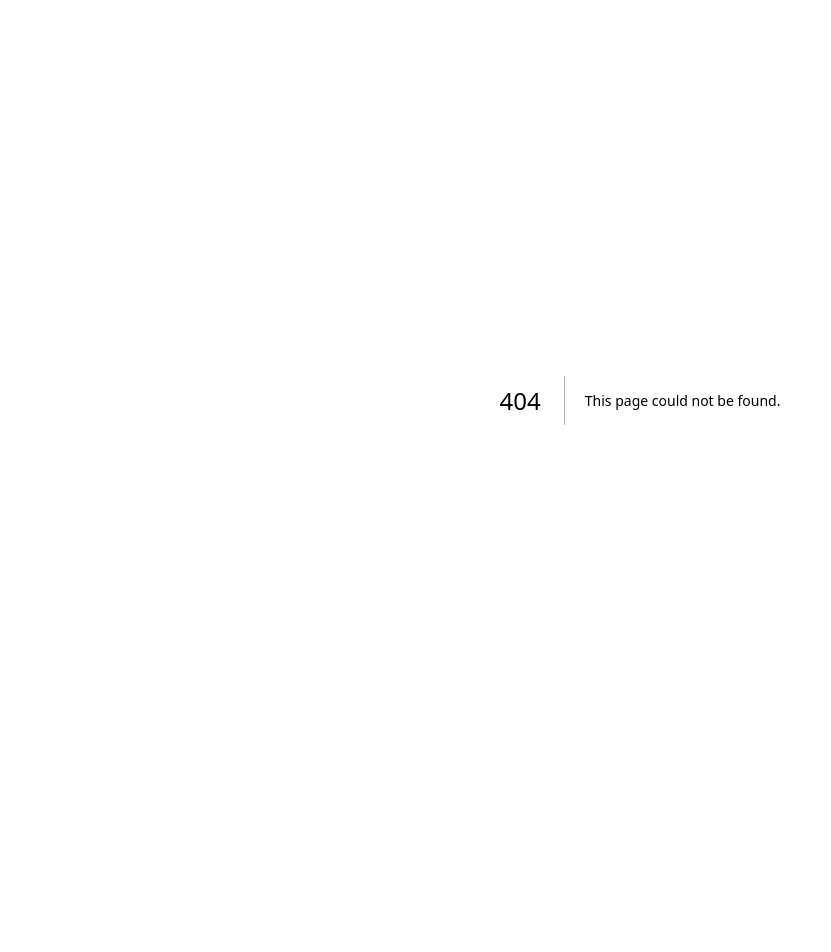
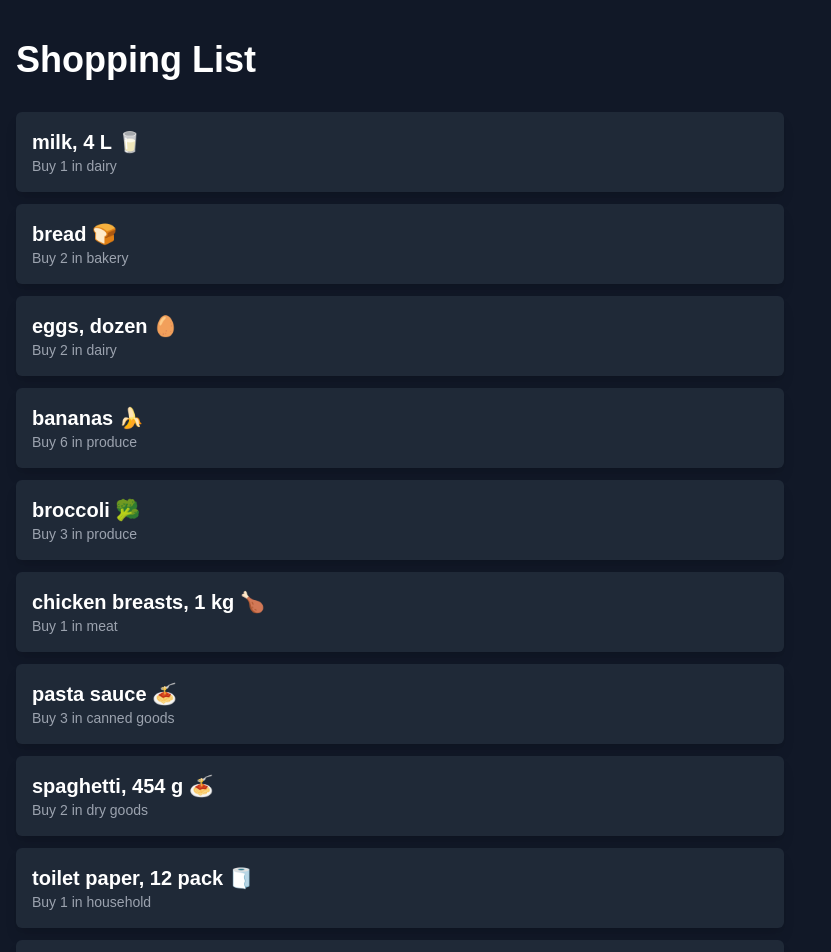
Before and after one commit to tirth-s-p/cprg306-assignments, a Next.js app: page /week-3 in a window 1280 px wide. Before the commit this address had no page. Shown: the top 952 px of the page, without its empty margins (0-831 px from the left). Before the commit the page ends 800 px from the top, so only its background shows below. Built offline with nearby package versions, Linux system fonts and the light colour scheme.

Commit message:
Add files via upload

```diff
--- /dev/null
+++ b/app/week-3/item-list.js
@@ -0,0 +1,29 @@
+import React from 'react';
+import Item from './item';
+
+const ItemList = () => {
+  const items = [
+    { name: "milk, 4 L 🥛", quantity: 1, category: "dairy" },
+    { name: "bread 🍞", quantity: 2, category: "bakery" },
+    { name: "eggs, dozen 🥚", quantity: 2, category: "dairy" },
+    { name: "bananas 🍌", quantity: 6, category: "produce" },
+    { name: "broccoli 🥦", quantity: 3, category: "produce" },
+    { name: "chicken breasts, 1 kg 🍗", quantity: 1, category: "meat" },
+    { name: "pasta sauce 🍝", quantity: 3, category: "canned goods" },
+    { name: "spaghetti, 454 g 🍝", quantity: 2, category: "dry goods" },
+    { name: "toilet paper, 12 pack 🧻", quantity: 1, category: "household" },
+    { name: "paper towels, 6 pack", quantity: 1, category: "household" },
+    { name: "dish soap 🍽️", quantity: 1, category: "household" },
+    { name: "hand soap 🧼", quantity: 4, category: "household" },
+  ];
+
+  return (
+    <ul className="space-y-3">
+      {items.map((item, index) => (
+        <Item key={index} name={item.name} quantity={item.quantity} category={item.category} />
+      ))}
+    </ul>
+  );
+};
+
+export default ItemList;
--- /dev/null
+++ b/app/week-3/item.js
@@ -0,0 +1,16 @@
+// /app/week-3/item.js
+
+import React from 'react';
+
+const Item = ({ name, quantity, category }) => {
+  return (
+    <li className="p-4 bg-gray-800 shadow-lg rounded-md mb-3 text-left">
+      <div className="font-semibold text-xl text-white">{name}</div>
+      <div className="text-gray-400 text-sm">
+        Buy {quantity} in {category}
+      </div>
+    </li>
+  );
+};
+
+export default Item;
--- /dev/null
+++ b/app/week-3/page.js
@@ -0,0 +1,17 @@
+// /app/week-3/page.js
+
+import React from 'react';
+import ItemList from './item-list';
+
+const Page = () => {
+  return (
+    <main className="min-h-screen bg-gray-900 p-10 pl-4">
+      <h1 className="text-4xl font-bold text-white mb-8">Shopping List</h1>
+      <div className="max-w-3xl">
+        <ItemList />
+      </div>
+    </main>
+  );
+};
+
+export default Page;
```
